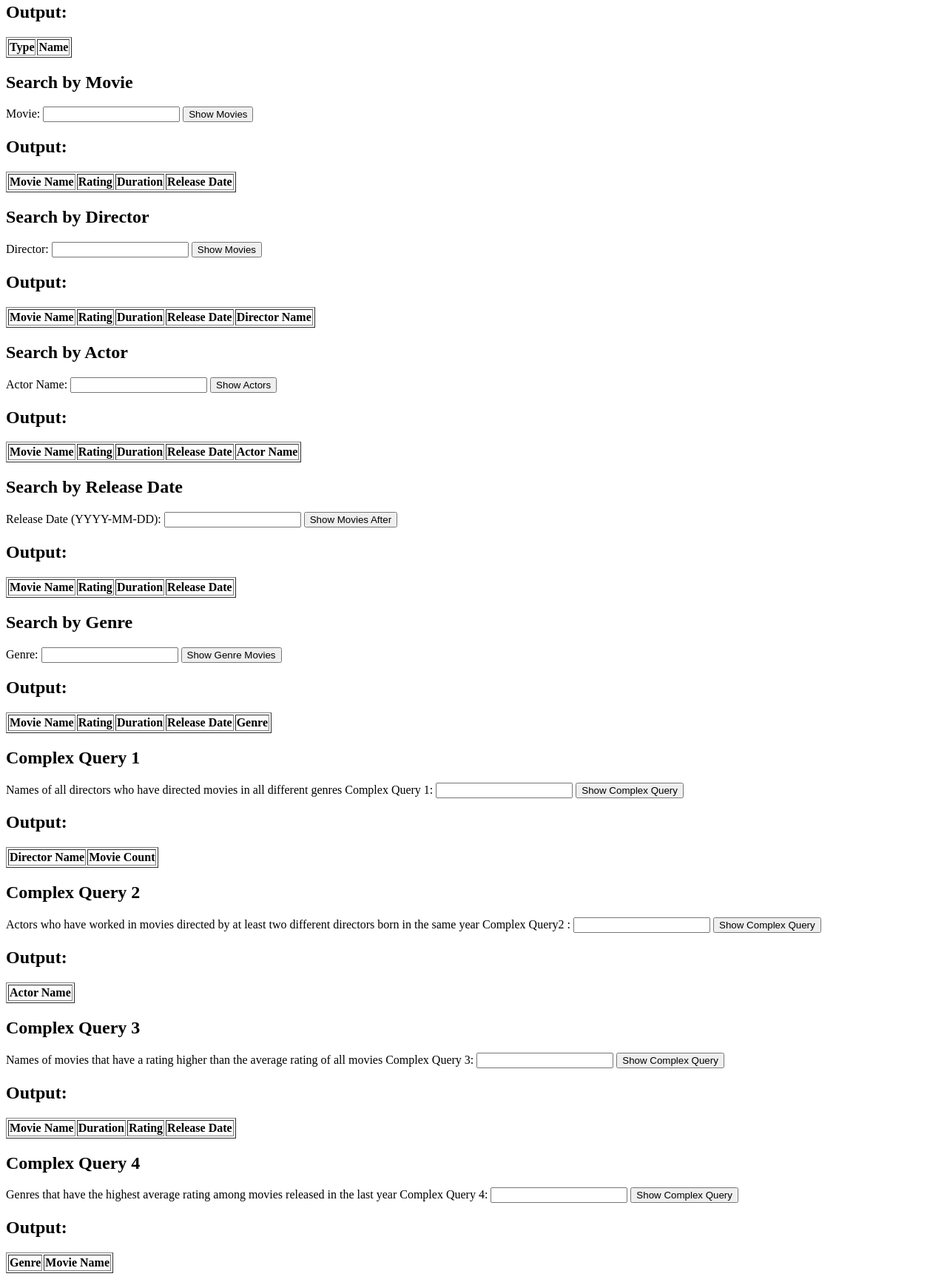
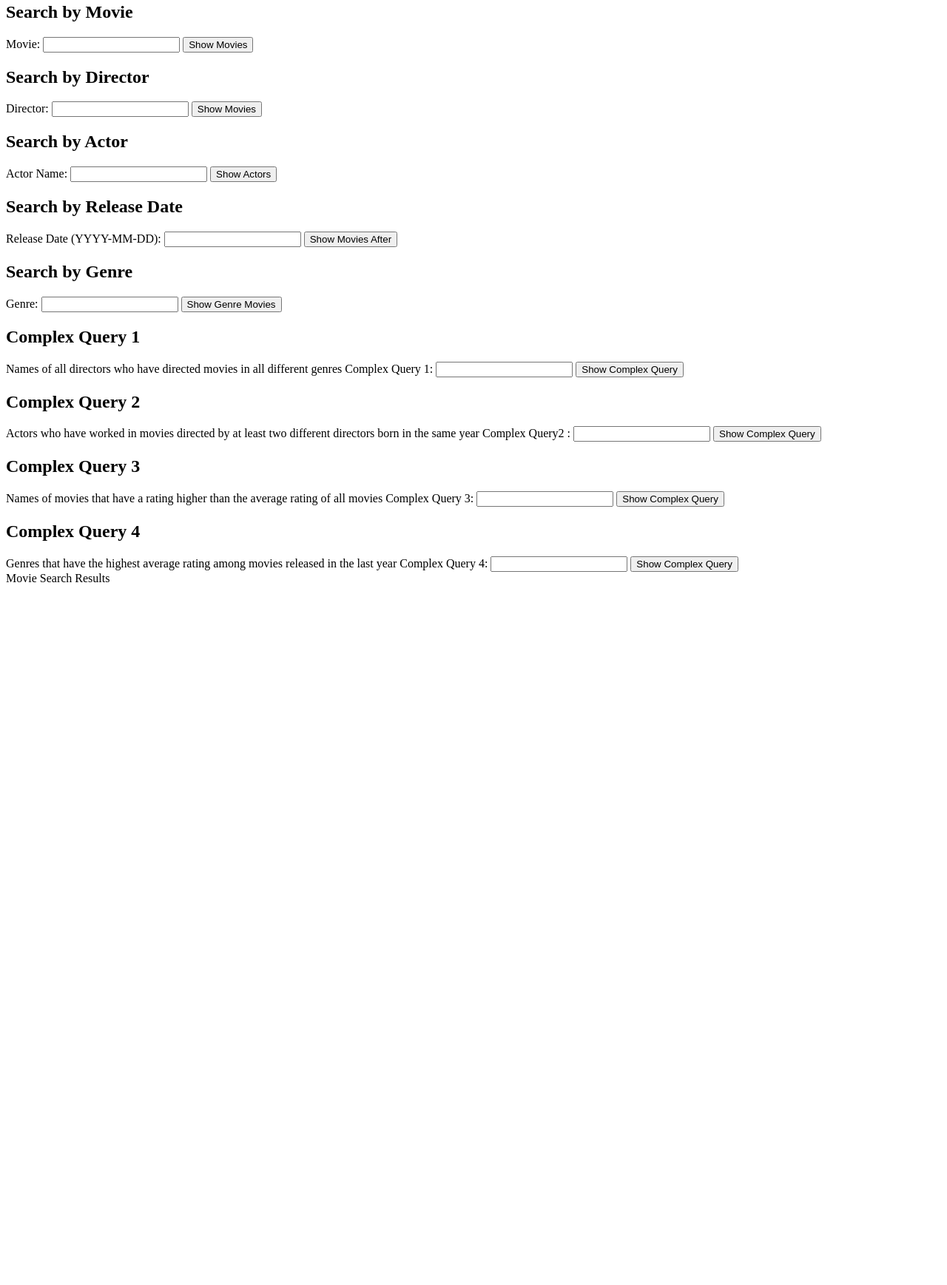
Before and after one commit to yguven17/mini_movie_imdb, a website: page index.html in a window 1280 px wide. Shown: the part 165-1902 px from the top of the page at 74% size. After the commit the page ends 972 px from the top, so only its background shows below. Drawn offline with Linux system fonts and the light colour scheme.

Commit message:
Add files via upload

```diff
--- a/index.html
+++ b/index.html
@@ -16,40 +16,12 @@
     <button placeholder="Charlton" onclick="displayGeneralSearch()">General Search</button>
 </form>
 
-<h2>Output:</h2>
-<table id="generalSearchTable" border="1">
-    <thead>
-    <tr>
-        <th>Type</th>
-        <th>Name</th>
-    </tr>
-    </thead>
-    <tbody>
-    </tbody>
-</table>
-
 <h2>Search by Movie</h2>
 <form action="/moviesByMovie" method="GET">
     <label for="moviename">Movie:</label>
     <input type="text" id="moviename" name="moviename">
     <button placeholder="Miss" onclick="displayMoviesByMovie()">Show Movies</button>
 </form>
-
-<h2>Output:</h2>
-<table id="moviesByMovieTable" border="1">
-    <thead>
-    <tr>
-        <th>Movie Name</th>
-        <th>Rating</th>
-        <th>Duration</th>
-        <th>Release Date</th>
-    </tr>
-    </thead>
-    <tbody>
-    </tbody>
-</table>
-
-
 
 <h2>Search by Director</h2>
 <form action="/moviesByDirector" method="GET">
@@ -58,42 +30,12 @@
     <button placeholder="Charlton" onclick="displayMoviesByDirector()">Show Movies</button>
 </form>
 
-<h2>Output:</h2>
-<table id="moviesByDirectorTable" border="1">
-    <thead>
-    <tr>
-        <th>Movie Name</th>
-        <th>Rating</th>
-        <th>Duration</th>
-        <th>Release Date</th>
-        <th>Director Name</th>
-    </tr>
-    </thead>
-    <tbody>
-    </tbody>
-</table>
-
 <h2>Search by Actor</h2>
 <form action="/moviesByActor" method="GET">
     <label for="actor">Actor Name:</label>
     <input type="text" id="actor" name="actor">
     <button placeholder="Tony"  onclick="displayMoviesByActor()">Show Actors</button>
 </form>
-
-<h2>Output:</h2>
-<table id="moviesByActorTable" border="1">
-    <thead>
-    <tr>
-        <th>Movie Name</th>
-        <th>Rating</th>
-        <th>Duration</th>
-        <th>Release Date</th>
-        <th>Actor Name</th>
-    </tr>
-    </thead>
-    <tbody>
-    </tbody>
-</table>
 
 <h2>Search by Release Date</h2>
 <form action="/moviesReleasedAfter" method="GET">
@@ -102,43 +44,12 @@
     <button onclick="displayMoviesReleasedAfter()">Show Movies After</button>
 </form>
 
-
-<h2>Output:</h2>
-<table id="moviesReleasedAfterTable" border="1">
-    <thead>
-    <tr>
-        <th>Movie Name</th>
-        <th>Rating</th>
-        <th>Duration</th>
-        <th>Release Date</th>
-    </tr>
-    </thead>
-    <tbody>
-    </tbody>
-</table>
-
 <h2>Search by Genre</h2>
 <form action="/moviesByGenre" method="GET">
     <label for="genre">Genre:</label>
     <input type="text" id="genre" name="genre">
     <button placeholder="click Show Complex Query " onclick="displayMoviesByGenre()">Show Genre Movies</button>
 </form>
-
-
-<h2>Output:</h2>
-<table id="moviesByGenreTable" border="1">
-    <thead>
-    <tr>
-        <th>Movie Name</th>
-        <th>Rating</th>
-        <th>Duration</th>
-        <th>Release Date</th>
-        <th>Genre</th>
-    </tr>
-    </thead>
-    <tbody>
-    </tbody>
-</table>
 
 
 <h2>Complex Query 1</h2>
@@ -149,18 +60,6 @@
     <button placeholder="click Show Complex Query " onclick="displayDirectorsWithMultipleGenres()">Show Complex Query</button>
 </form>
 
-<h2>Output:</h2>
-<table id="directorsWithMultipleGenresTable" border="1">
-    <thead>
-    <tr>
-        <th>Director Name</th>
-        <th>Movie Count</th>
-    </tr>
-    </thead>
-    <tbody>
-    </tbody>
-</table>
-
 
 <h2>Complex Query 2</h2>
 <form action="/actorsWithDirectorsInSameYear" method="GET">
@@ -170,16 +69,6 @@
     <button placeholder="click Show Complex Query " onclick="displayActorsWithDirectorsInSameYear()">Show Complex Query</button>
 </form>
 
-<h2>Output:</h2>
-<table id="actorsWithDirectorsInSameYearTable" border="1">
-    <thead>
-    <tr>
-        <th>Actor Name</th>
-    </tr>
-    </thead>
-    <tbody>
-    </tbody>
-</table>
 
 <h2>Complex Query 3</h2>
 <form action="/moviesWithHigherRating" method="GET">
@@ -188,20 +77,6 @@
     <input type="text" id="cq3" name="cq3">
     <button placeholder="click Show Complex Query " onclick="displayMoviesWithHigherRating()">Show Complex Query</button>
 </form>
-
-<h2>Output:</h2>
-<table id="moviesWithHigherRatingTable" border="1">
-    <thead>
-    <tr>
-        <th>Movie Name</th>
-        <th>Duration</th>
-        <th>Rating</th>
-        <th>Release Date</th>
-    </tr>
-    </thead>
-    <tbody>
-    </tbody>
-</table>
 
 
 <h2>Complex Query 4</h2>
@@ -212,18 +87,7 @@
     <button placeholder="click Show Complex Query " onclick="displayGenresWithHighestAverageRating()">Show Complex Query</button>
 </form>
 
-<h2>Output:</h2>
-<table id="genresWithHighestAverageRatingTable" border="1">
-    <thead>
-    <tr>
-        <th>Genre</th>
-        <th>Movie Name</th>
-    </tr>
-    </thead>
-    <tbody>
-    </tbody>
-</table>
-
+<li2>Movie Search Results</li2>
 
 <ul id="data"></ul>
 
```
Also changed, not shown: middle.js (+10 -4 lines), server.js (+12 -91 lines).
